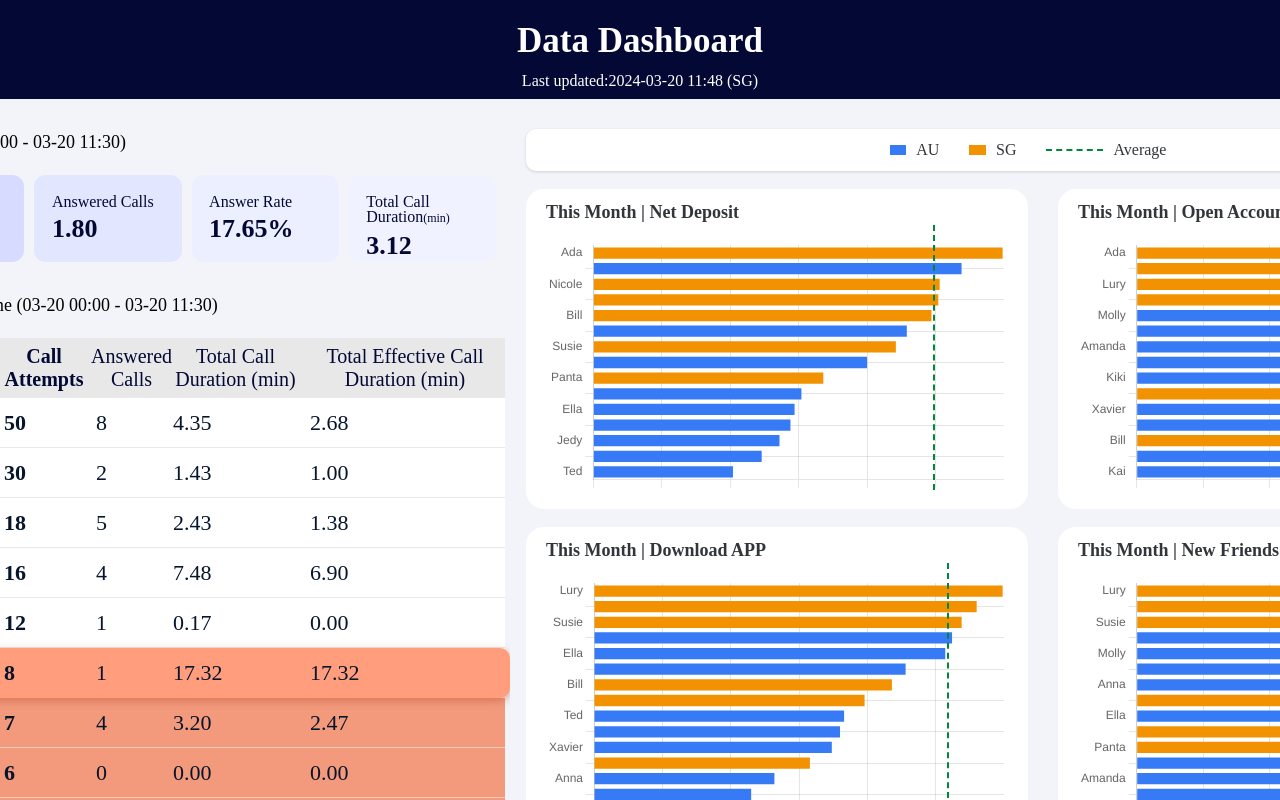
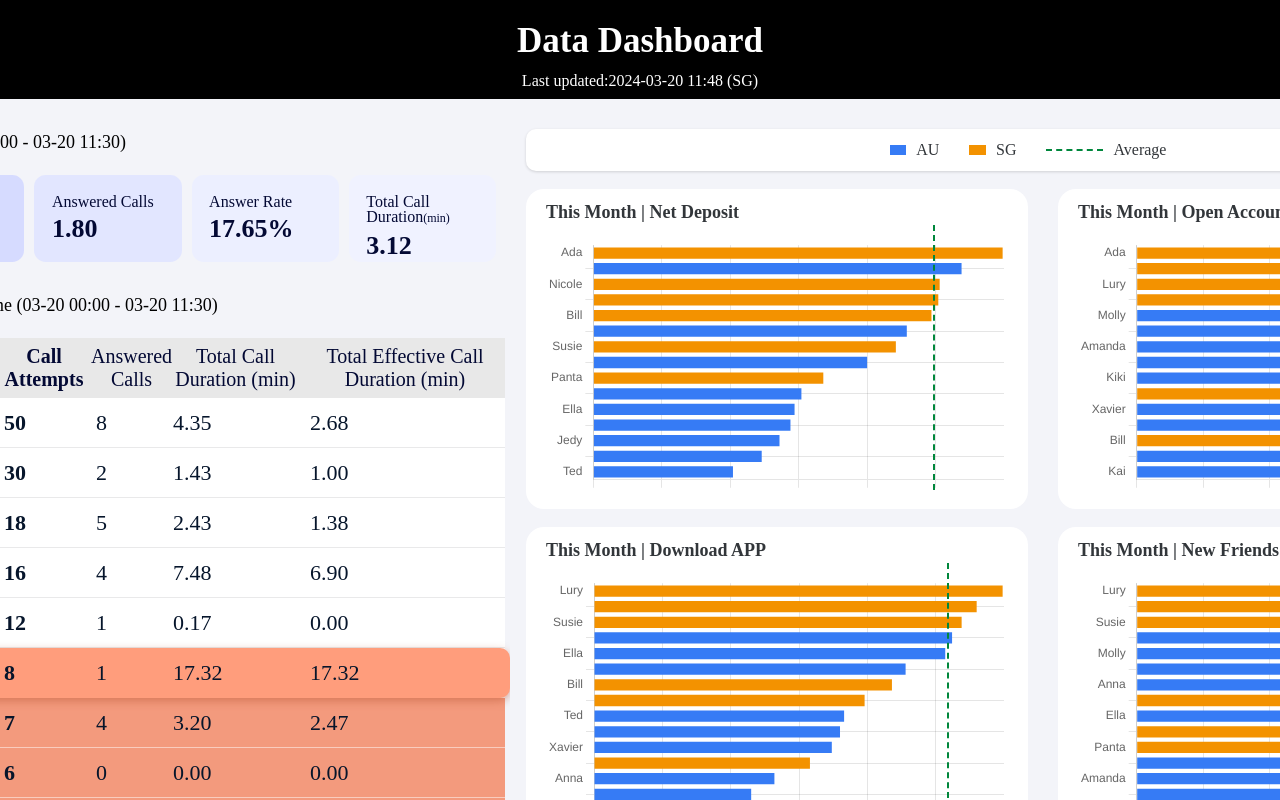
Before and after one commit to echo-111/rank-dashboard, a React (Create React App) app: page / in a window 1280 px wide. Shown: the top 800 px of the page. Built offline with nearby package versions, Linux system fonts and the light colour scheme.

Commit message:
Update index.js

```diff
--- a/src/components/Header/index.js
+++ b/src/components/Header/index.js
@@ -6,7 +6,7 @@ import moment from "moment";
 const HeaderWrapper = styled("div")({
   width: "100%",
   height: 99,
-  backgroundColor: "#030934",
+  backgroundColor: "#000",
   color: "#fff",
   backgroundImage: "url('/LOGO.png')",
   backgroundRepeat: "no-repeat",
```
